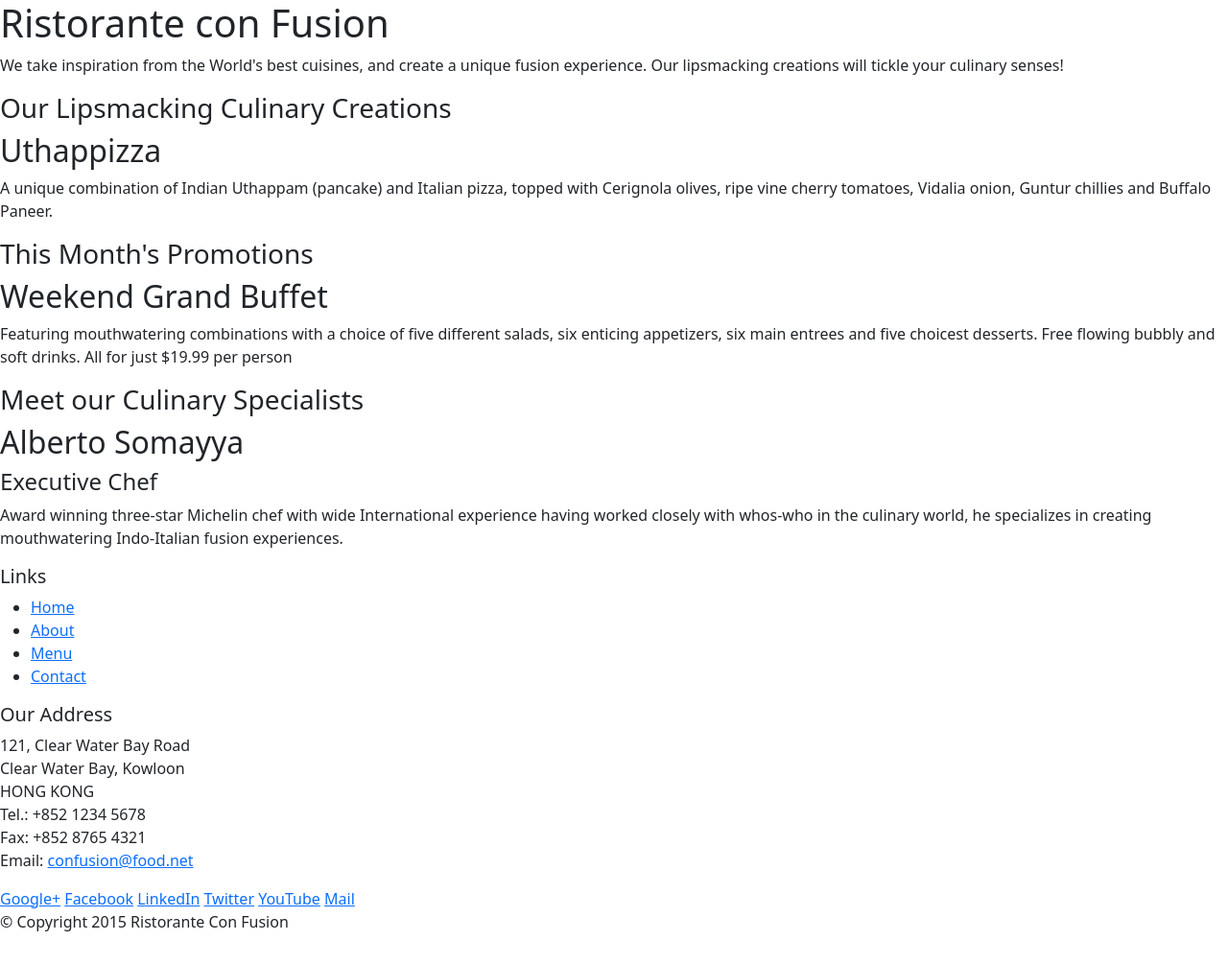
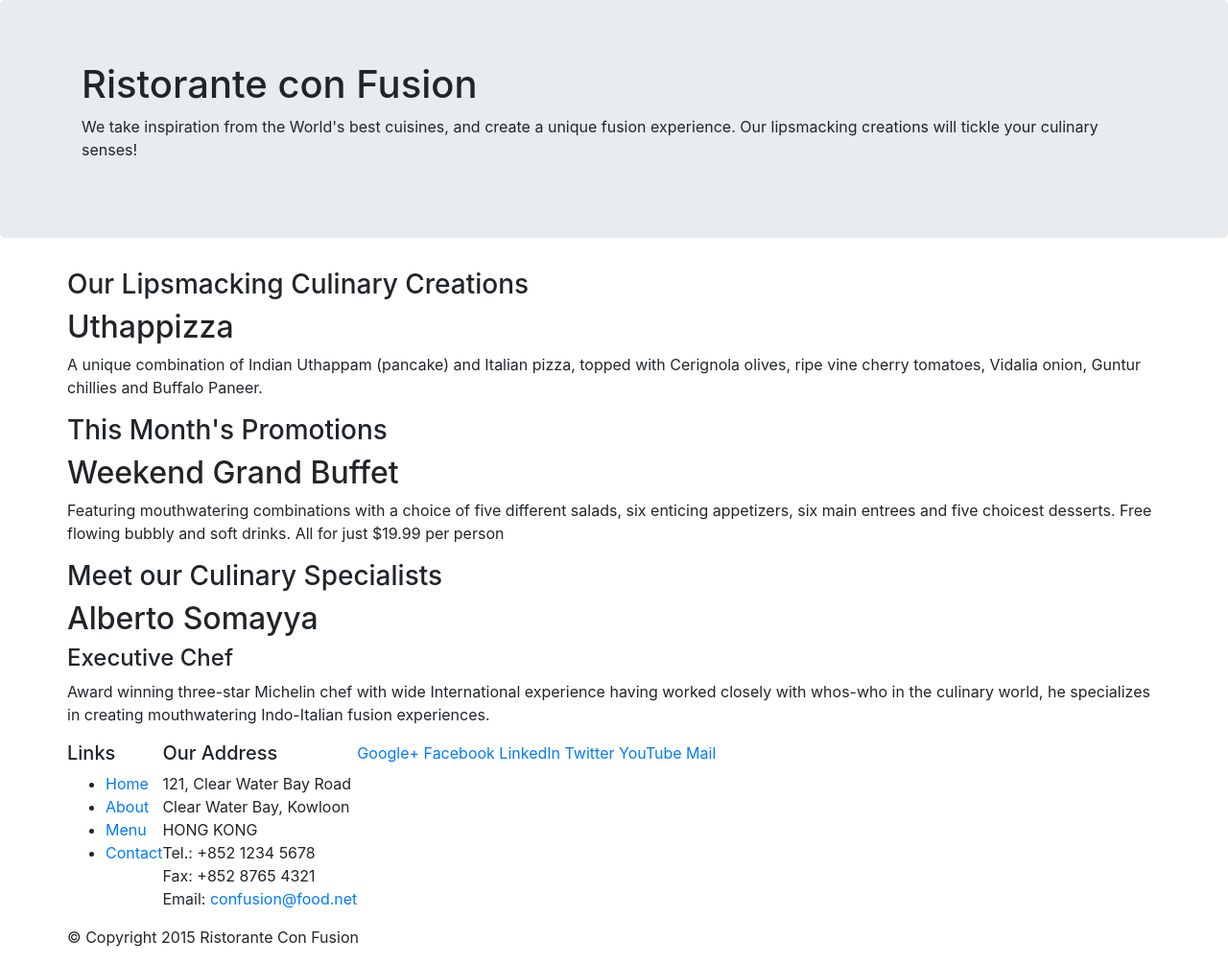
Before and after one commit to migscay/hogtide-lechon, a website: page index.html in a window 1280 px wide. Shown: the whole page at 96% size. Drawn offline with nearby package versions, Linux system fonts and the light colour scheme.

Commit message:
bootstrap grid part 1

```diff
--- a/index.html
+++ b/index.html
@@ -2,14 +2,19 @@
 <html lang="en">
 
 <head>
-    <link href="https://cdn.jsdelivr.net/npm/bootstrap@5.0.0-beta2/dist/css/bootstrap.min.css" rel="stylesheet" integrity="sha384-BmbxuPwQa2lc/FVzBcNJ7UAyJxM6wuqIj61tLrc4wSX0szH/Ev+nYRRuWlolflfl" crossorigin="anonymous">
-    <title>Ristorante Con Fusion</title>
+    <!-- Required meta tags always come first -->
+    <meta charset="utf-8">
+    <meta name="viewport" content="width=device-width, initial-scale=1, shrink-to-fit=no">
+    <meta http-equiv="x-ua-compatible" content="ie=edge">
+
+    <!-- Bootstrap CSS -->
+    <link rel="stylesheet" href="node_modules/bootstrap/dist/css/bootstrap.min.css">    <title>Ristorante Con Fusion</title>
 </head>
 
 <body>
 
-    <header>
-        <div>
+    <header class="jumbotron">
+        <div class="container">
             <div>
                 <div>
                     <h1>Ristorante con Fusion</h1>
@@ -21,8 +26,8 @@
         </div>
     </header>
 
-    <div>
-        <div>
+    <div class="container">
+        <div class="row">
             <div>
                 <h3>Our Lipsmacking Culinary Creations</h3>
             </div>
@@ -33,7 +38,7 @@
         </div>
 
 
-        <div>
+        <div class="row">
             <div>
                 <h3>This Month's Promotions</h3>
             </div>
@@ -43,7 +48,7 @@
             </div>
         </div>
 
-        <div>
+        <div class="row">
             <div>
                 <h3>Meet our Culinary Specialists</h3>
             </div>
@@ -56,8 +61,8 @@
     </div>
 
     <footer>
-        <div>
-            <div>
+        <div class="container">
+            <div class="row">
                 <div>
                     <h5>Links</h5>
                     <ul>
@@ -89,14 +94,16 @@
                     </div>
                 </div>
            </div>
-           <div>
+           <div class="row">
                 <div>
                     <p>© Copyright 2015 Ristorante Con Fusion</p>
                 </div>
            </div>
         </div>
     </footer>
-
-</body>
+    <!-- jQuery first, then Tether, then Bootstrap JS. -->
+    <script src="node_modules/jquery/dist/jquery.min.js"></script>
+    <script src="node_modules/tether/dist/js/tether.min.js"></script>
+    <script src="node_modules/bootstrap/dist/js/bootstrap.min.js"></script></body>
 
 </html>
--- a/package.json
+++ b/package.json
@@ -14,6 +14,6 @@
     "lite-server": "^2.2.2"
   },
   "dependencies": {
-    "bootstrap": "^5.0.0-beta2"
+    "bootstrap": "^4.0.0-alpha.6"
   }
 }
```
Also changed, not shown: 1 other file.
